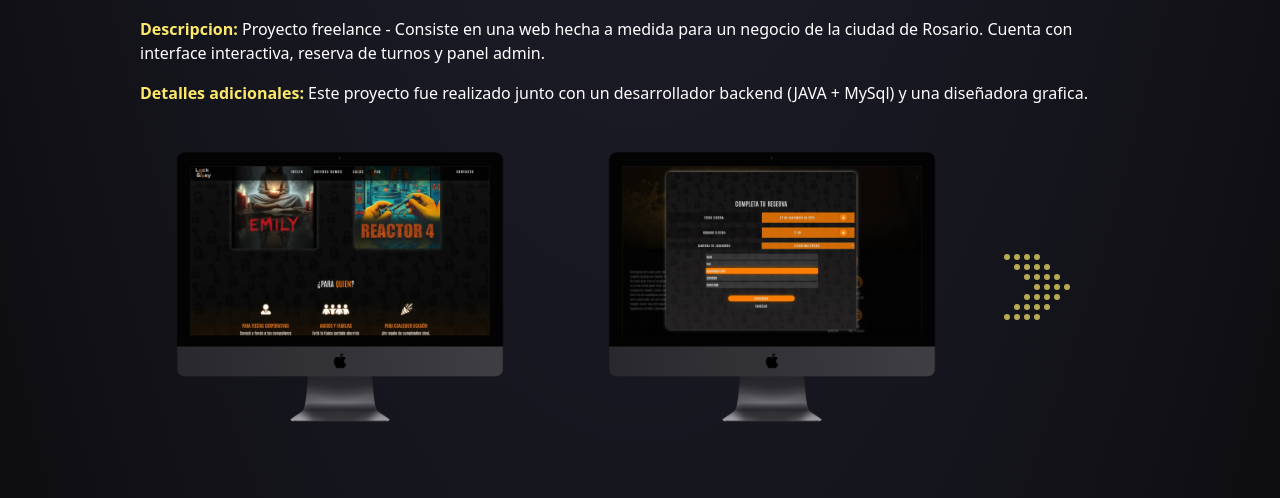
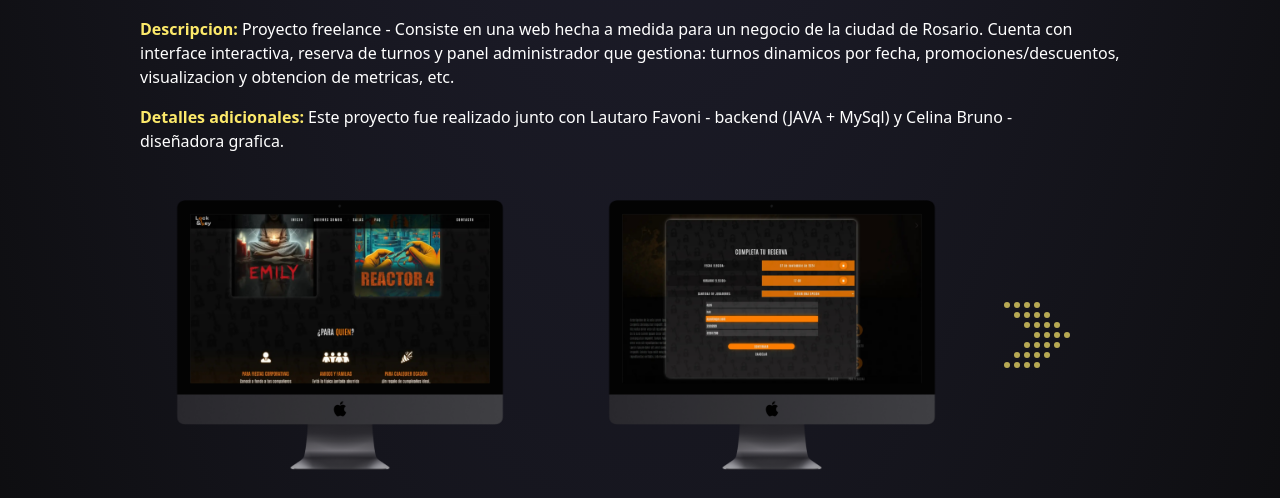
Before and after one commit to agustinhahn/portfolio, an Astro site: page / in a window 1280 px wide. Shown: the part 1151-1649 px from the top of the page. Built offline with nearby package versions, Linux system fonts and the light colour scheme; Astro itself is replaced by a stand-in of ours.

Commit message:
Update Proyectos.jsx

```diff
--- a/src/components/Proyectos.jsx
+++ b/src/components/Proyectos.jsx
@@ -26,11 +26,11 @@ const Proyectos = () =>{
       idItem: 1,
       title: "Escape room",
       description:
-        "Proyecto freelance - Consiste en una web hecha a medida para un negocio de la ciudad de Rosario. Cuenta con interface interactiva, reserva de turnos y panel admin.",
+        "Proyecto freelance - Consiste en una web hecha a medida para un negocio de la ciudad de Rosario. Cuenta con interface interactiva, reserva de turnos y panel administrador que gestiona: turnos dinamicos por fecha, promociones/descuentos, visualizacion y obtencion de metricas, etc.",
       details:
-        "Este proyecto fue realizado junto con un desarrollador backend (JAVA + MySql) y una diseñadora grafica.",
+        "Este proyecto fue realizado junto con Lautaro Favoni - backend (JAVA + MySql) y Celina Bruno - diseñadora grafica.",
       tecnologies: "",
-      link: "https://escape-room-two-tau.vercel.app/",
+      link: "https://www.lockandkey.com.ar/",
       github: "https://github.com/yourusername/weather-app",
       images:["/fotosProyectos/escaperoom/foto1.png", "/fotosProyectos/escaperoom/foto2.png", "/fotosProyectos/escaperoom/foto3.png", "/fotosProyectos/escaperoom/foto4.png"],      tags: [
         TAGS.REACT,
@@ -161,4 +161,5 @@ const Proyectos = () =>{
 
 
 
+
 export default Proyectos
```
